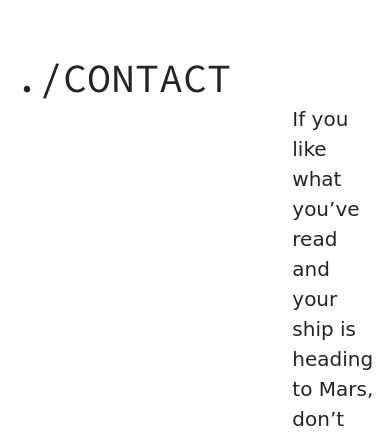
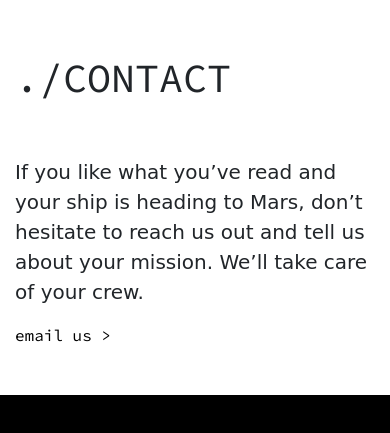
Before and after one commit to monicazng/human, a plain HTML site: page index.html in a window 390 px wide. Shown: the part 3052-3485 px from the top of the page. Drawn offline with nearby package versions, Linux system fonts and the light colour scheme; a web font is replaced by a local one.

Commit message:
Responsive fix

```diff
--- a/index.html
+++ b/index.html
@@ -146,11 +146,11 @@
       </div>
 
       <div class="row mt-5 mb-5" id="contact">
-        <div class="col col-lg-4">
+        <div class="col col-lg-4 col-12">
           <h1 class="header">./Contact</h1>
         </div>
         <div class="col col-lg-2"></div>
-        <div class="col col-lg-6 col-sm-12 mt-5">
+        <div class="col col-lg-6 col-12 mt-5">
           <p>
             If you like what you’ve read and your ship is heading to Mars, don’t hesitate to reach us out and tell us about your mission. We’ll take care of your crew.
           </p>
```
